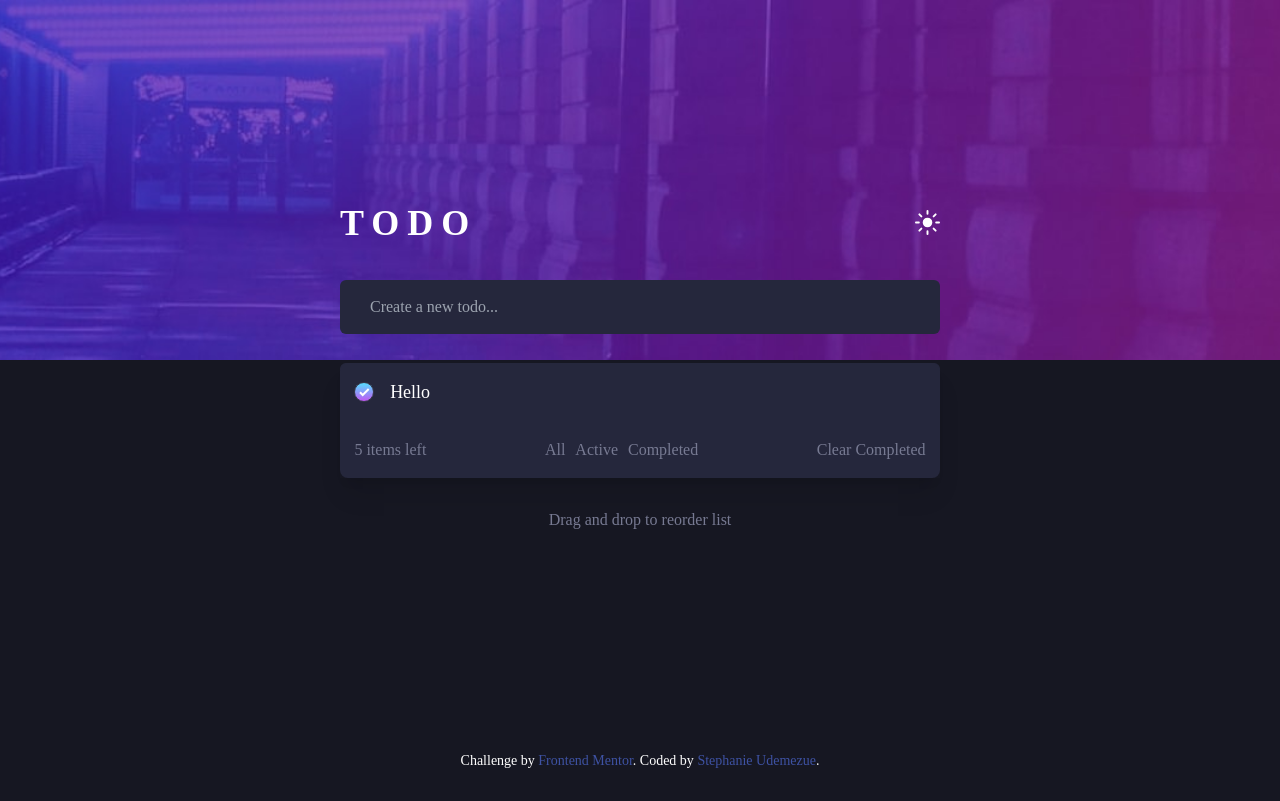
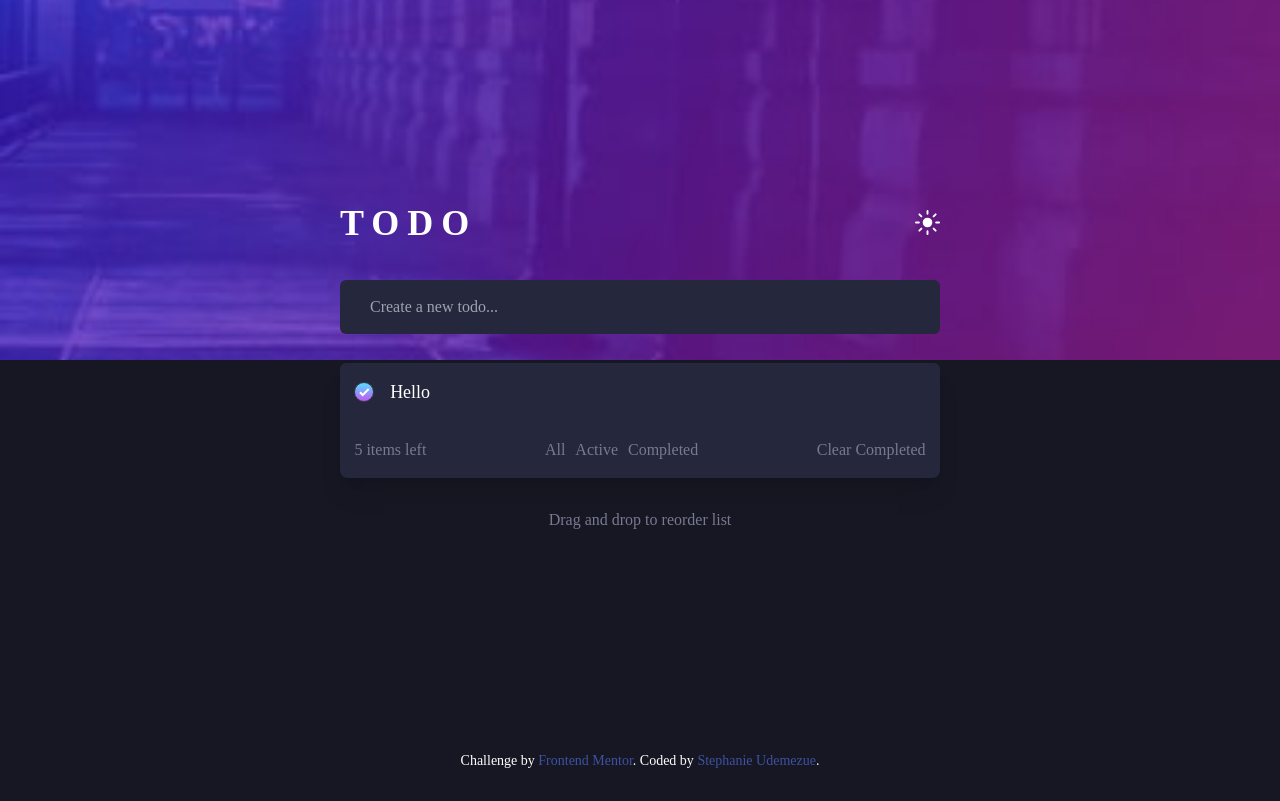
Before and after one commit to Stephy-Crown/TODO-App, a website: page index.html in a window 1280 px wide. Drawn offline with Linux system fonts and the light colour scheme.

Commit message:
remove / from images so as to display

```diff
--- a/index.html
+++ b/index.html
@@ -40,7 +40,7 @@
   >
     <main class="banner-container w-full h-[90vh]">
       <div
-        class="banner md:bg-[url('/images/bg-desktop-dark.jpg')] md:dark:bg-[url('/images/bg-desktop-light.jpg')] bg-no-repeat bg-cover bg-center flex flex-col justify-center items-center w-full h-[50%] bg-[url('/images/bg-mobile-dark.jpg')] dark:bg-[url('/images/bg-mobile-light.jpg')]"
+        class="banner md:bg-[url('images/bg-desktop-dark.jpg')] md:dark:bg-[url('images/bg-desktop-light.jpg')] bg-no-repeat bg-cover bg-center flex flex-col justify-center items-center w-full h-[50%] bg-[url('/images/bg-mobile-dark.jpg')] dark:bg-[url('/images/bg-mobile-light.jpg')]"
       >
         <header
           class="content md:w-[600px] w-[350px] flex justify-between items-center md:mt-[50vh] mt-[15vh]"
```
